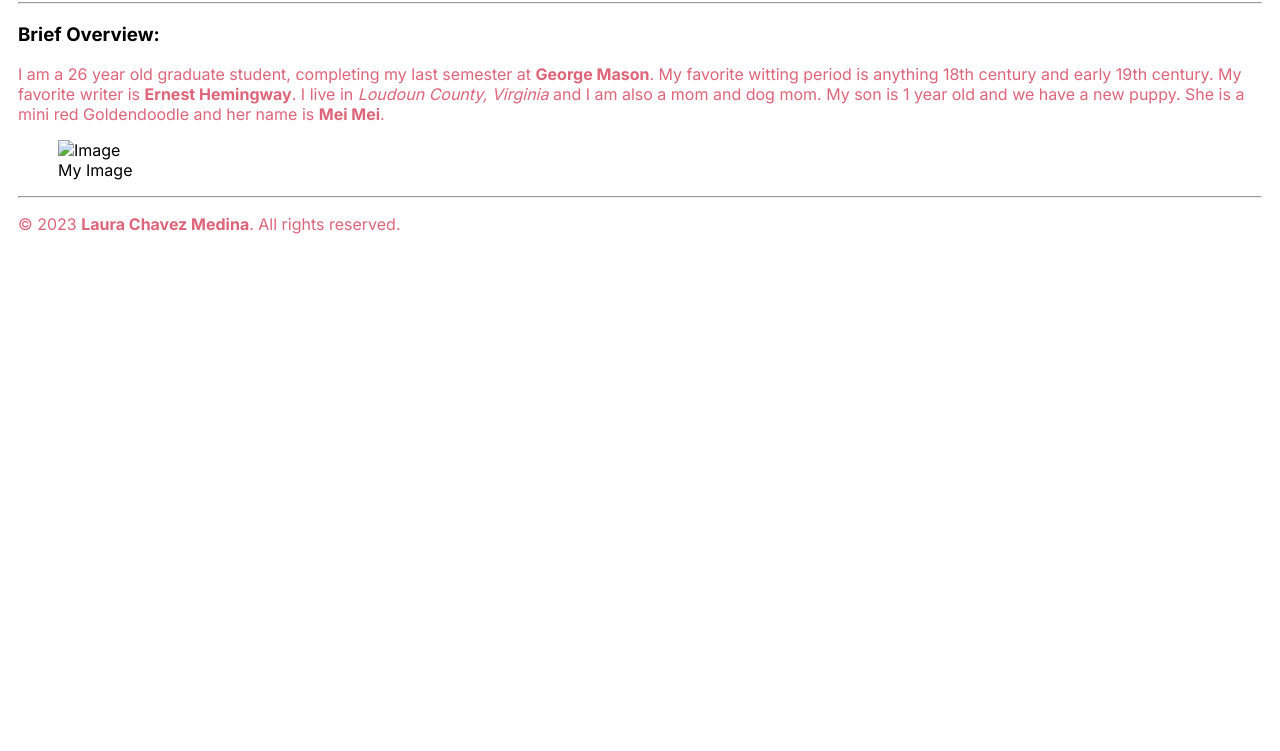
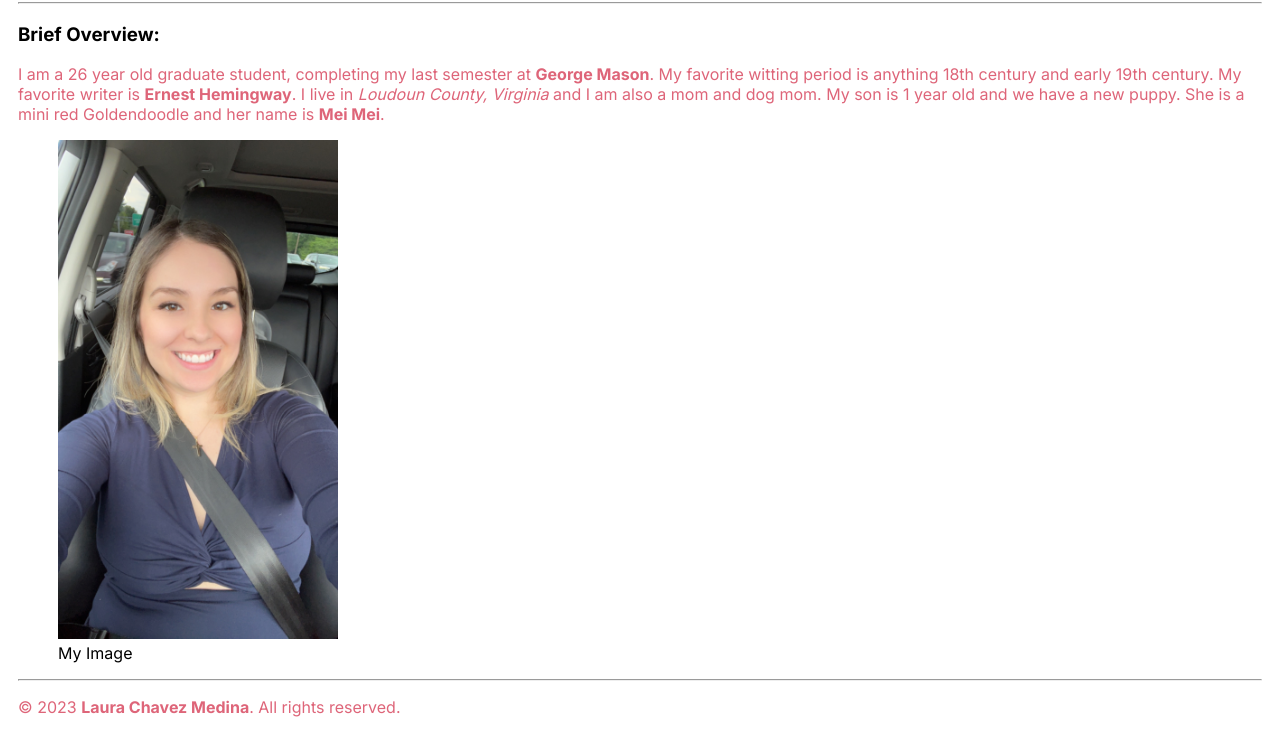
Before and after one commit to lchavez6/practicesite2, a plain HTML site: page index.html in a window 1280 px wide. Shown: the part 156-907 px from the top of the page. Before the commit the page ends 800 px from the top, so only its background shows below. Drawn offline with Linux system fonts and the light colour scheme; the site is published under a folder, as on GitHub Pages, so addresses that start at the root find nothing.

Commit message:
routing updated

```diff
--- a/index.html
+++ b/index.html
@@ -49,7 +49,11 @@
           <strong>Mei Mei</strong>.
         </p>
         <figure>
-          <img src="/images/myimage.jpeg" alt="Image" width="280" />
+          <img
+            src="practicesite2/images/myimage.jpeg"
+            alt="Image"
+            width="280"
+          />
           <figcaption>My Image</figcaption>
         </figure>
       </section>
```
